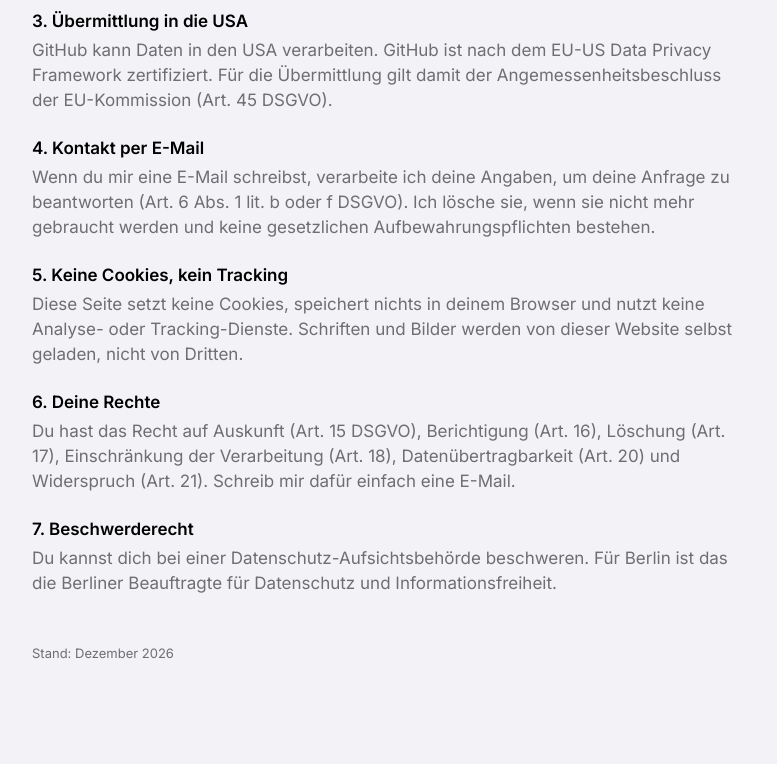
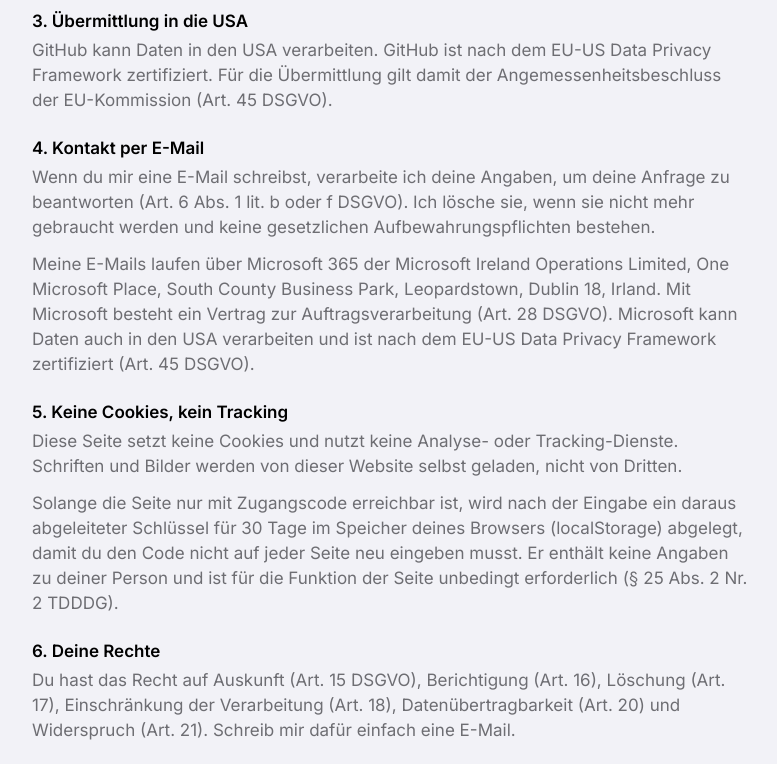
Before and after one commit to dennishoertinger-consulting/website, a plain HTML site: page impressum/index.html in a window 1280 px wide. Shown: the part 1240-2004 px from the top of the page, without its empty margins (248-1025 px from the left). Drawn offline with Linux system fonts and the light colour scheme.

Commit message:
Sicherheit: CSP und Referrer-Policy, Actions fest, Datenschutz ergänzt
- .github/zugang/sicherheit.mjs fügt beim Veröffentlichen CSP und Referrer-Policy
  als meta-Zeilen in alle Seiten und die Code-Seite ein (Repo-Seiten unverändert)
- GitHub Actions auf feste Commit-Kennungen, Dependabot für Actions
- Datenschutz: Microsoft 365 als Mail-Anbieter, Zugangscode-Speicher im Browser

Co-Authored-By: Claude Opus 5.5 <noreply@anthropic.com>
Claude-Session: https://claude.ai/code/session_01H7Svavv5jmY3xUXXf9PYXe

```diff
--- a/impressum/index.html
+++ b/impressum/index.html
@@ -71,8 +71,8 @@
           <section><h2>1. Verantwortlicher</h2><p>Dennis Hörtinger, IT Consultant, [Anschrift folgt]. E-Mail: <a href="mailto:hallo@example.com">hallo@example.com</a></p></section>
           <section><h2>2. Hosting und Server-Logs</h2><p>Diese Website wird über GitHub Pages bereitgestellt, einen Dienst der GitHub Inc., 88 Colin P. Kelly Jr. Street, San Francisco, CA 94107, USA. Beim Aufruf einer Seite verarbeitet GitHub technisch notwendige Zugriffsdaten, insbesondere die IP-Adresse, um die Seite auszuliefern und vor Angriffen zu schützen.</p><p>Rechtsgrundlage ist mein berechtigtes Interesse an einer sicheren und stabilen Website (Art. 6 Abs. 1 lit. f DSGVO).</p></section>
           <section><h2>3. Übermittlung in die USA</h2><p>GitHub kann Daten in den USA verarbeiten. GitHub ist nach dem EU-US Data Privacy Framework zertifiziert. Für die Übermittlung gilt damit der Angemessenheitsbeschluss der EU-Kommission (Art. 45 DSGVO).</p></section>
-          <section><h2>4. Kontakt per E-Mail</h2><p>Wenn du mir eine E-Mail schreibst, verarbeite ich deine Angaben, um deine Anfrage zu beantworten (Art. 6 Abs. 1 lit. b oder f DSGVO). Ich lösche sie, wenn sie nicht mehr gebraucht werden und keine gesetzlichen Aufbewahrungspflichten bestehen.</p></section>
-          <section><h2>5. Keine Cookies, kein Tracking</h2><p>Diese Seite setzt keine Cookies, speichert nichts in deinem Browser und nutzt keine Analyse- oder Tracking-Dienste. Schriften und Bilder werden von dieser Website selbst geladen, nicht von Dritten.</p></section>
+          <section><h2>4. Kontakt per E-Mail</h2><p>Wenn du mir eine E-Mail schreibst, verarbeite ich deine Angaben, um deine Anfrage zu beantworten (Art. 6 Abs. 1 lit. b oder f DSGVO). Ich lösche sie, wenn sie nicht mehr gebraucht werden und keine gesetzlichen Aufbewahrungspflichten bestehen.</p><p>Meine E-Mails laufen über Microsoft 365 der Microsoft Ireland Operations Limited, One Microsoft Place, South County Business Park, Leopardstown, Dublin 18, Irland. Mit Microsoft besteht ein Vertrag zur Auftragsverarbeitung (Art. 28 DSGVO). Microsoft kann Daten auch in den USA verarbeiten und ist nach dem EU-US Data Privacy Framework zertifiziert (Art. 45 DSGVO).</p></section>
+          <section><h2>5. Keine Cookies, kein Tracking</h2><p>Diese Seite setzt keine Cookies und nutzt keine Analyse- oder Tracking-Dienste. Schriften und Bilder werden von dieser Website selbst geladen, nicht von Dritten.</p><p>Solange die Seite nur mit Zugangscode erreichbar ist, wird nach der Eingabe ein daraus abgeleiteter Schlüssel für 30 Tage im Speicher deines Browsers (localStorage) abgelegt, damit du den Code nicht auf jeder Seite neu eingeben musst. Er enthält keine Angaben zu deiner Person und ist für die Funktion der Seite unbedingt erforderlich (§ 25 Abs. 2 Nr. 2 TDDDG).</p></section>
           <section><h2>6. Deine Rechte</h2><p>Du hast das Recht auf Auskunft (Art. 15 DSGVO), Berichtigung (Art. 16), Löschung (Art. 17), Einschränkung der Verarbeitung (Art. 18), Datenübertragbarkeit (Art. 20) und Widerspruch (Art. 21). Schreib mir dafür einfach eine E-Mail.</p></section>
           <section><h2>7. Beschwerderecht</h2><p>Du kannst dich bei einer Datenschutz-Aufsichtsbehörde beschweren. Für Berlin ist das die Berliner Beauftragte für Datenschutz und Informationsfreiheit.</p></section>
           <p class="legal-note">Stand: Dezember 2026</p>
```
Also changed, not shown: .github/zugang/sicherheit.mjs (added), 2 other files.
